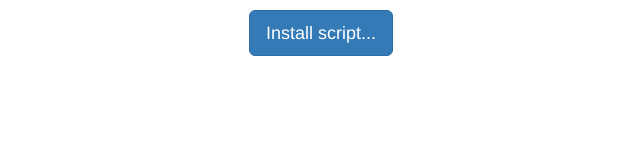
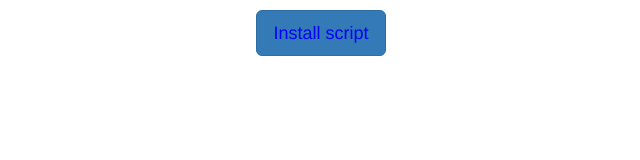
Before and after one commit to MineMooreALT/MineMooreALT.github.io, a plain HTML site: page index.html in a window 1280 px wide. Shown: the whole page, without its empty margins (319-959 px from the left). Drawn offline with nearby package versions, Linux system fonts and the light colour scheme.

Commit message:
21312312
213213132231

```diff
--- a/index.html
+++ b/index.html
@@ -26,7 +26,7 @@
             <tbody>
                 <tr>
                     <td style="padding:10px; width:220px;">
-                        <a class="btn btn-primary btn-lg" onclick="window.open('/router.html');">Install script...</a>
+                        <a class="btn btn-primary btn-lg" onclick="window.open('/router.html');"><font color='blue'>Install script</font></a>
                     </td>
                 </tr>
 				</div>
```
